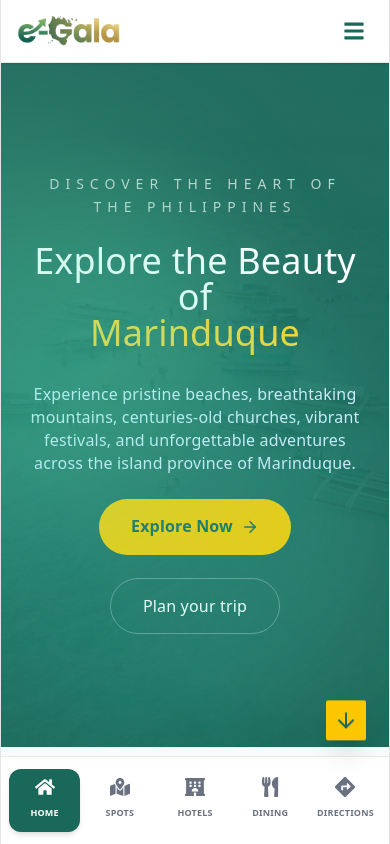
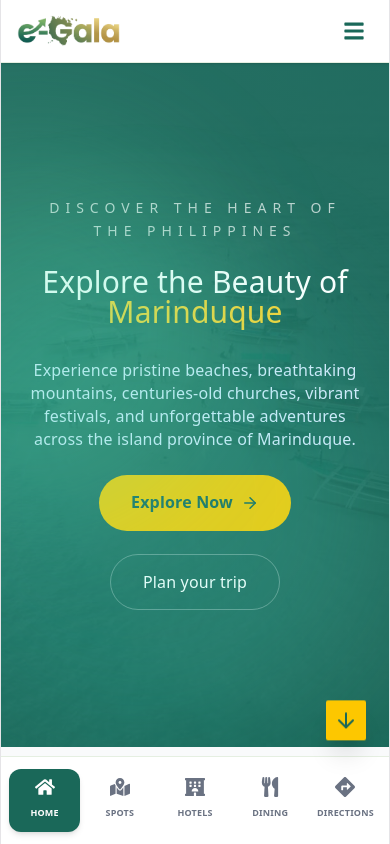
Before and after one commit to jmlarga/e-gala, a React (Vite) app: page / in a window 390 px wide. Built offline with nearby package versions, Linux system fonts and the light colour scheme; no server answers.

Commit message:
Update Hero.jsx

```diff
--- a/src/components/Home/Hero.jsx
+++ b/src/components/Home/Hero.jsx
@@ -38,7 +38,7 @@ export default function Hero() {
               Discover the Heart of the Philippines
             </span>
 
-            <h1 className="mt-6 md:text-5xl text-4xl font-black leading-none text-white">
+            <h1 className="mt-6 md:text-5xl sm:text-4xl text-3xl font-black leading-none text-white">
 
              Explore the Beauty of
 
```
